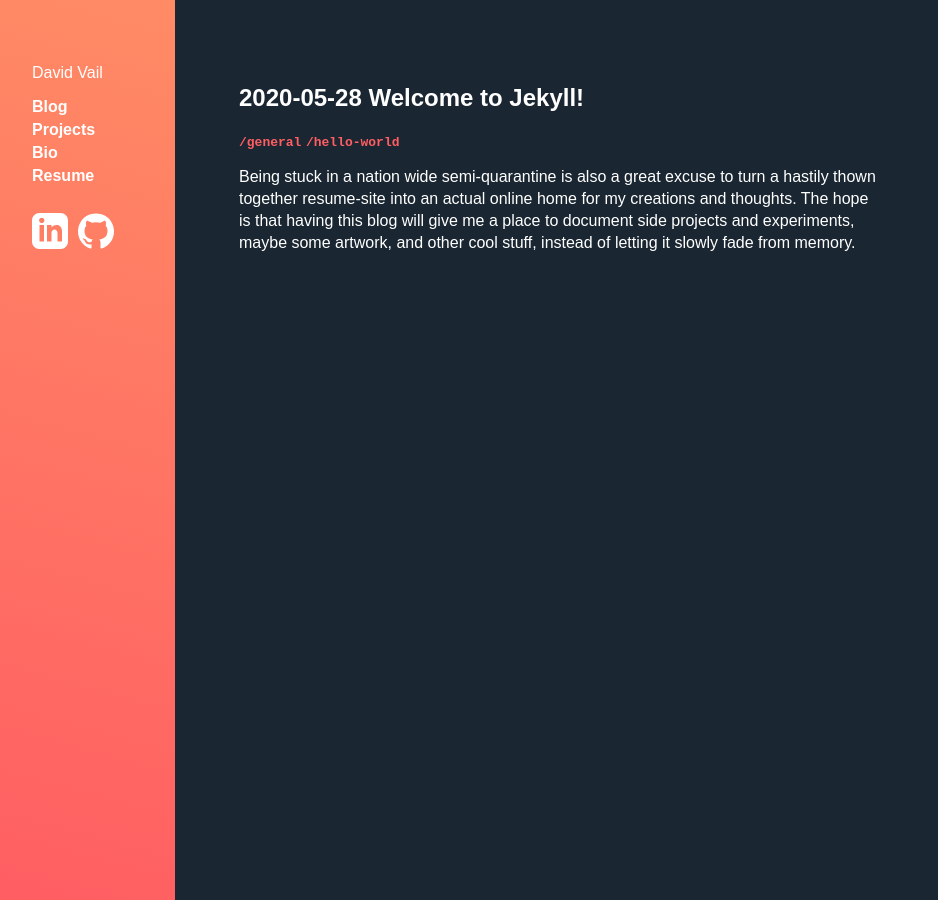
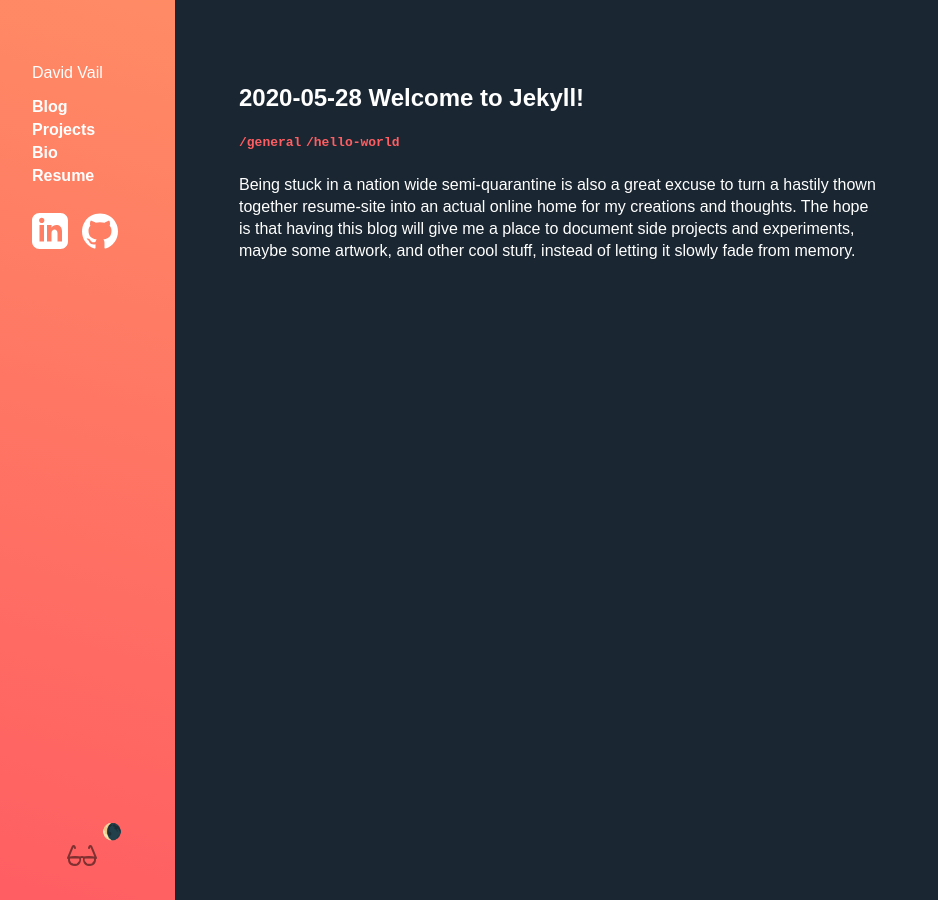
Before and after one commit to dvail/dvail.com, a Jekyll site: the page built from index.html, in a window 1280 px wide. Shown: the whole page, without its empty margins (0-938 px from the left). Built offline with Jekyll 4.4.1, drawn with Linux system fonts in a browser that asks for light colours; some web fonts are replaced.

Commit message:
Add theme switcher.

```diff
--- a/_layouts/default.html
+++ b/_layouts/default.html
@@ -13,6 +13,12 @@
 {% endif %}
 </head>
 <body>
+<script>
+  (() => {
+    let theme = localStorage.getItem('theme') || 'dark';
+    document.body.classList.toggle(theme);
+  })();
+</script>
 <div class='sidebar'>
   <nav>
     <p>David Vail</p>
@@ -30,6 +36,9 @@
       </a></li>
     </ul>
   </nav>
+  <div id="theme-switch-control" title="Change Theme">
+    <div id="theme-switch"></div>
+  </div>
 </div>
 
 <div class='content'>
--- a/assets/css/main.scss
+++ b/assets/css/main.scss
@@ -29,7 +29,21 @@
     --color-orange-red: #ff5e62;
     --color-peach: #ff9966;
     --color-cold-graphite: #1a2631;
+    --color-medium-cobalt: #294b6b;
+    --color-light-citrus: #fbebde;
     --color-minty-blue: #0d96b7;
+}
+
+body.dark {
+    --color-main-bg: var(--color-cold-graphite);
+    --color-main-text: white;
+    --color-links: var(--color-peach);
+}
+
+body.light {
+    --color-main-bg: var(--color-light-citrus);
+    --color-main-text: var(--color-medium-cobalt);
+    --color-links: var(--color-orange-red);
 }
 
 * { box-sizing: border-box; }
@@ -38,6 +52,8 @@
     margin: 0;
     padding: 0;
     min-height: 100%;
+    height: 100%;
+    width: 100%;
 }
 
 body {
@@ -48,8 +64,11 @@
 }
 
 a {
-    color: white;
-    text-decoration: none;
+   text-decoration: none;
+}
+
+.content a {
+    color: var(--color-main-text);
 
     &:hover {
         text-decoration: underline;
@@ -59,10 +78,11 @@
 .content p {
     font-size: 1em;
     line-height: 1.375em;
+    margin: 1.5rem 0;
 }
 
-p a {
-    color: var(--color-peach);
+.content p a {
+    color: var(--color-links);
 }
 
 ul {
@@ -83,11 +103,12 @@
 
     a {
         font-weight: 800;
+        color: white;
     }
 
     .nav-icon {
         @include larger-than-tablet {
-            float: left;
+            display: inline-block;
             margin-right: 10px;
         }
         img {
@@ -97,7 +118,7 @@
 }
 
 @include smaller-than-tablet {
-    nav { text-align: center; }
+    .sidebar { text-align: center; }
 }
 
 h1 {
@@ -112,10 +133,52 @@
 
 figure {
     margin: 0;
+    overflow-x: auto;
+    max-width: 60rem;
 }
 
 figure.highlight {
     padding: 0.5rem 2rem;
+}
+
+body.light #theme-switch-control {
+    &:before {
+        transform: translateX(-30%);
+        content: '☀️';
+    }
+    #theme-switch {
+        background: bottom center no-repeat  url('{{"assets/img/sunglasses.png" | relative_url }}')  transparent;
+    }
+}
+
+body.dark #theme-switch-control {
+    &:before {
+        content: '🌘';
+        transform: translateX(30%);
+    }
+    #theme-switch {
+        background: bottom center no-repeat  url('{{"assets/img/glasses.png" | relative_url }}')  transparent;
+    }
+}
+
+
+#theme-switch-control {
+    display: inline-block;
+    height: 30px;
+    width: 100px;
+    text-align: center;
+    #theme-switch {
+        cursor: pointer;
+        display: block;
+        width: 100%;
+        height: 100%;
+        opacity: 0.5;
+    }
+    &:before {
+        transition: transform 0.2s ease-in-out;
+        display: block;
+        width: 100%;
+    }
 }
 
 #profile-pic {
@@ -142,9 +205,14 @@
     left: 0;
     top: 0;
     bottom: 0;
-    height: 100%;
     padding: 3rem 2rem;
-    width: 220px;
+
+    @include larger-than-tablet {
+        height: 100%;
+        display: flex;
+        flex-direction: column;
+        justify-content: space-between;
+    }
 
     @include smaller-than-desktop {
         width: 175px;
@@ -155,14 +223,15 @@
         position: static;
         width: 100%;
     }
-
 }
 
 
 .content {
     margin-left: 175px;
-    background-color: var(--color-cold-graphite);
-    color: white;
+    background-color: var(--color-main-bg);
+    color: var(--color-main-text);
+    transition: color 0.2s ease-in-out;
+    transition: background-color 0.2s ease-in-out;
 
     @include smaller-than-tablet {
         margin: 0;
@@ -243,7 +312,7 @@
         padding: 4px 8px;
         border-radius: 4px;
         display: inline-block;
-        color: white;;
+        color: white;
         background-color: var(--color-minty-blue);
     }
 }
--- a/assets/css/stata-dark.css
+++ b/assets/css/stata-dark.css
@@ -1,6 +1,6 @@
 .highlight .hll { background-color: #49483e }
 /* .highlight  { background: #232629; color: #cccccc } */
-.highlight  { background: rgba(255, 255, 255, 0.02); color: #cccccc }
+.highlight  { background: rgb(30, 42, 53); color: #cccccc }
 .highlight .c { color: #777777; font-style: italic } /* Comment */
 .highlight .err { color: #a61717; background-color: #e3d2d2 } /* Error */
 .highlight .k { color: #7686bb; font-weight: bold } /* Keyword */
--- a/assets/js/main.js
+++ b/assets/js/main.js
@@ -1 +1,23 @@
-console.log("Hello world")
+let theme = localStorage.getItem('theme') || 'dark'
+
+function updateTheme(newTheme) {
+  if (newTheme === 'dark') {
+    document.body.classList.add('dark')
+    document.body.classList.remove('light')
+  } else {
+    document.body.classList.add('light')
+    document.body.classList.remove('dark')
+  }
+  theme = newTheme
+  localStorage.setItem('theme', newTheme)
+}
+
+updateTheme(theme)
+
+document.getElementById('theme-switch').addEventListener('click', () => {
+  if (theme === 'dark') {
+    updateTheme('light')
+  } else {
+    updateTheme('dark')
+  }
+})
```
Also changed, not shown: _drafts/javascript-oop-blueprints.md (+5 -4 lines), assets/img/glasses.png (added), assets/img/sunglasses.png (added).
